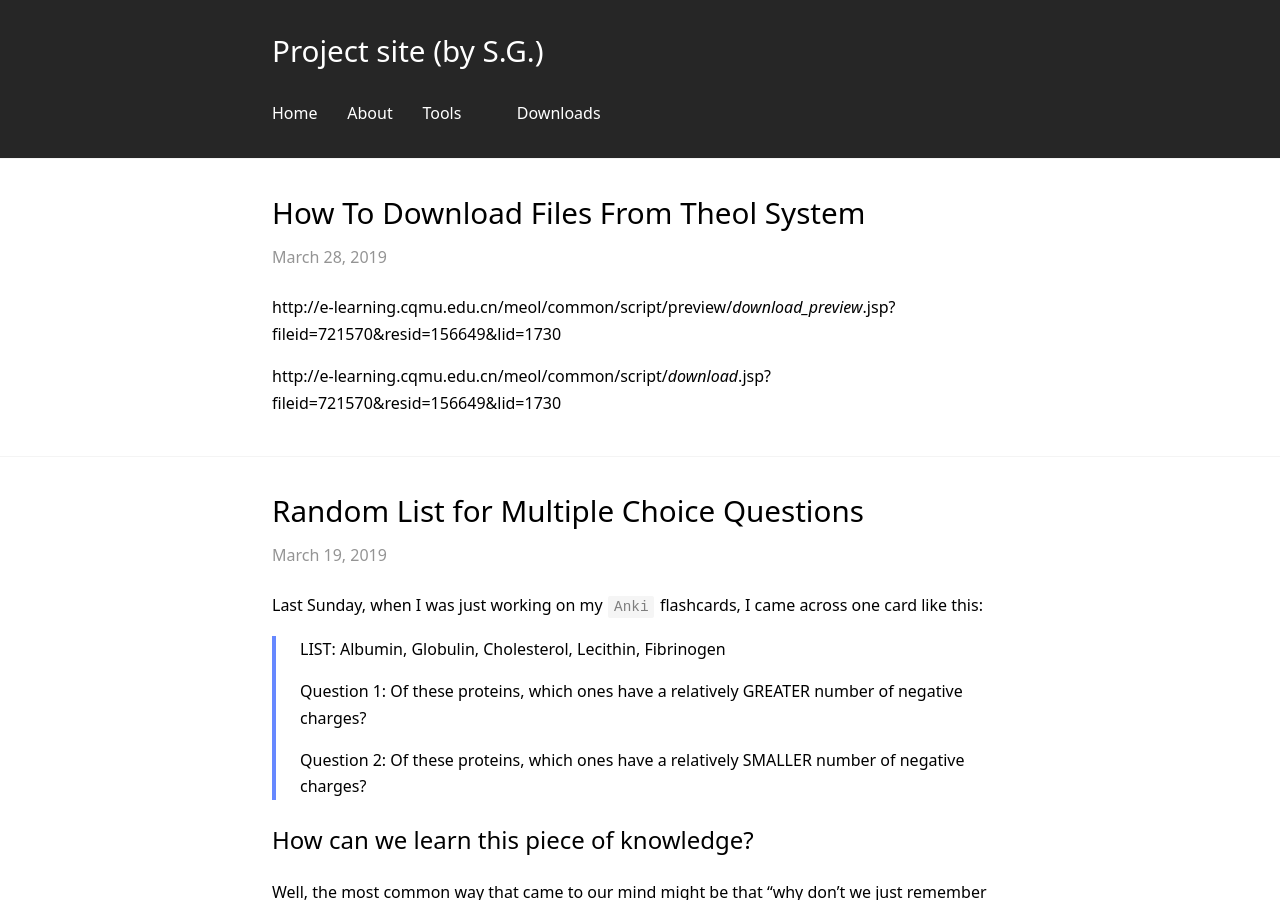
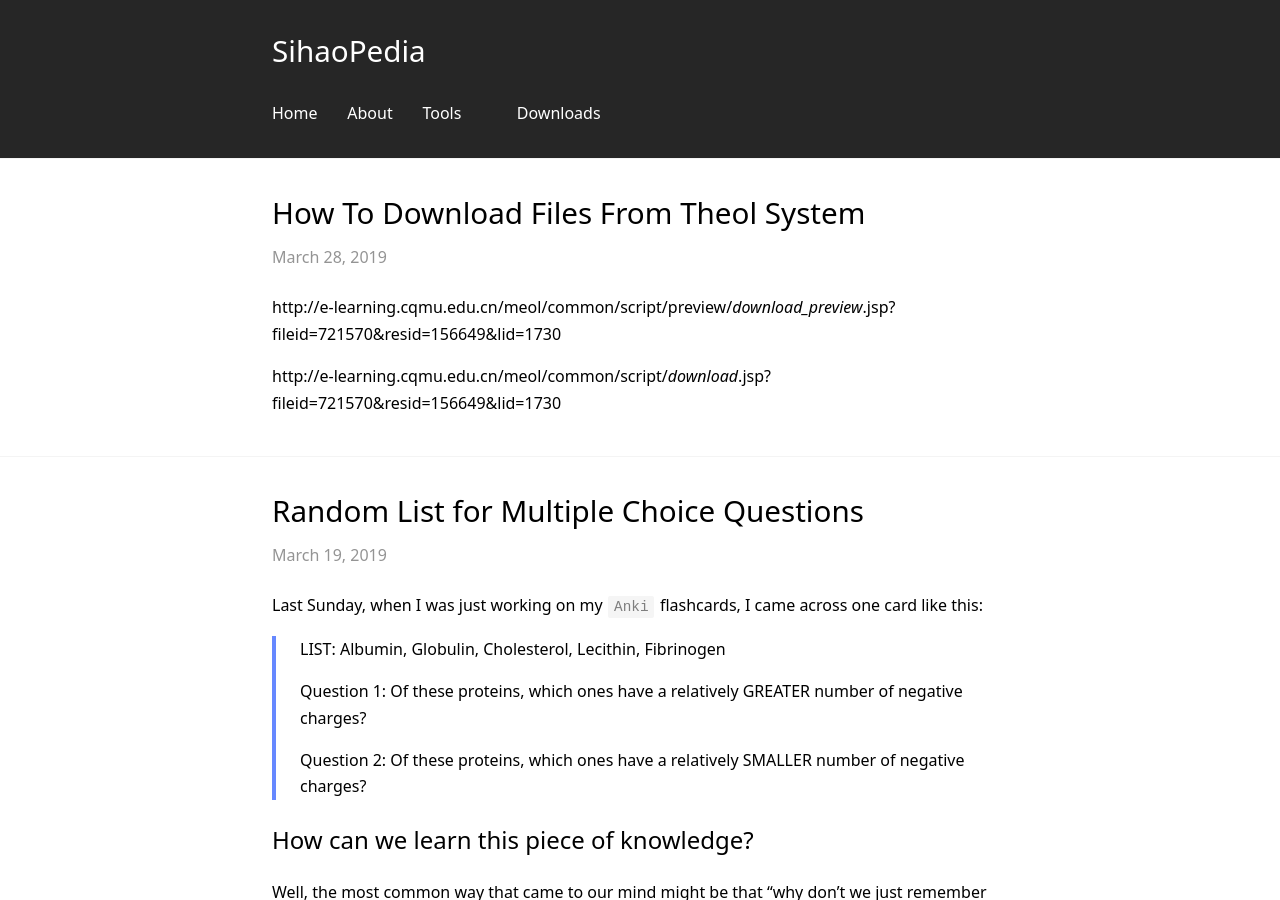
Before and after one commit to sgao24/sgao24.github.io, a Jekyll site: the page built from index.html, in a window 1280 px wide and 900 px high. Built offline with Jekyll 4.4.1, drawn with Linux system fonts in a browser that asks for light colours; the list of posts is cut into pages by our own code.

Commit message:
rename site

```diff
--- a/_config.yml
+++ b/_config.yml
@@ -1,4 +1,4 @@
-title: "Project site (by S.G.)"
+title: "SihaoPedia"
 author: "sgao24"
 description: ""
 twitter_username: SihaoG
```
